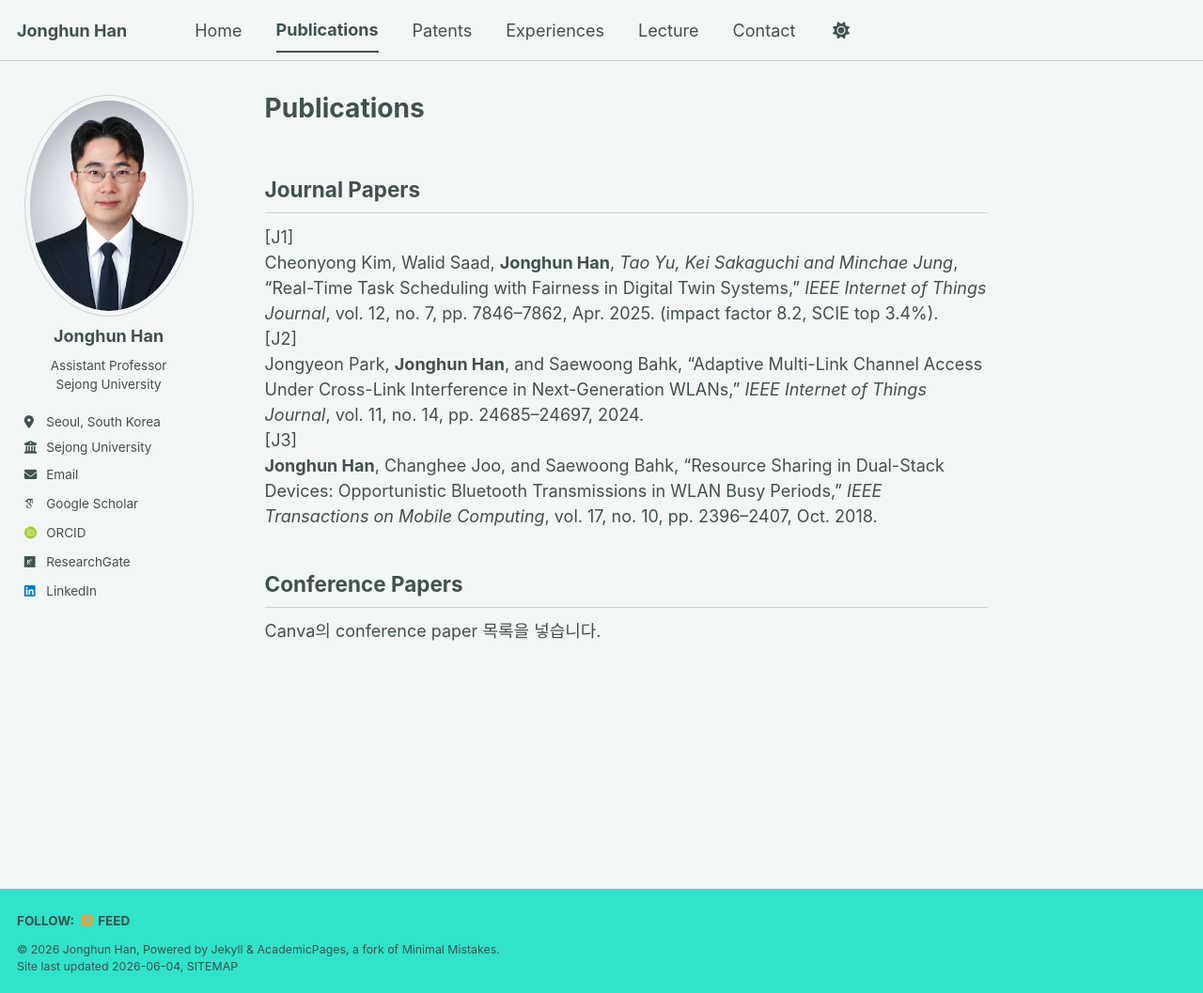
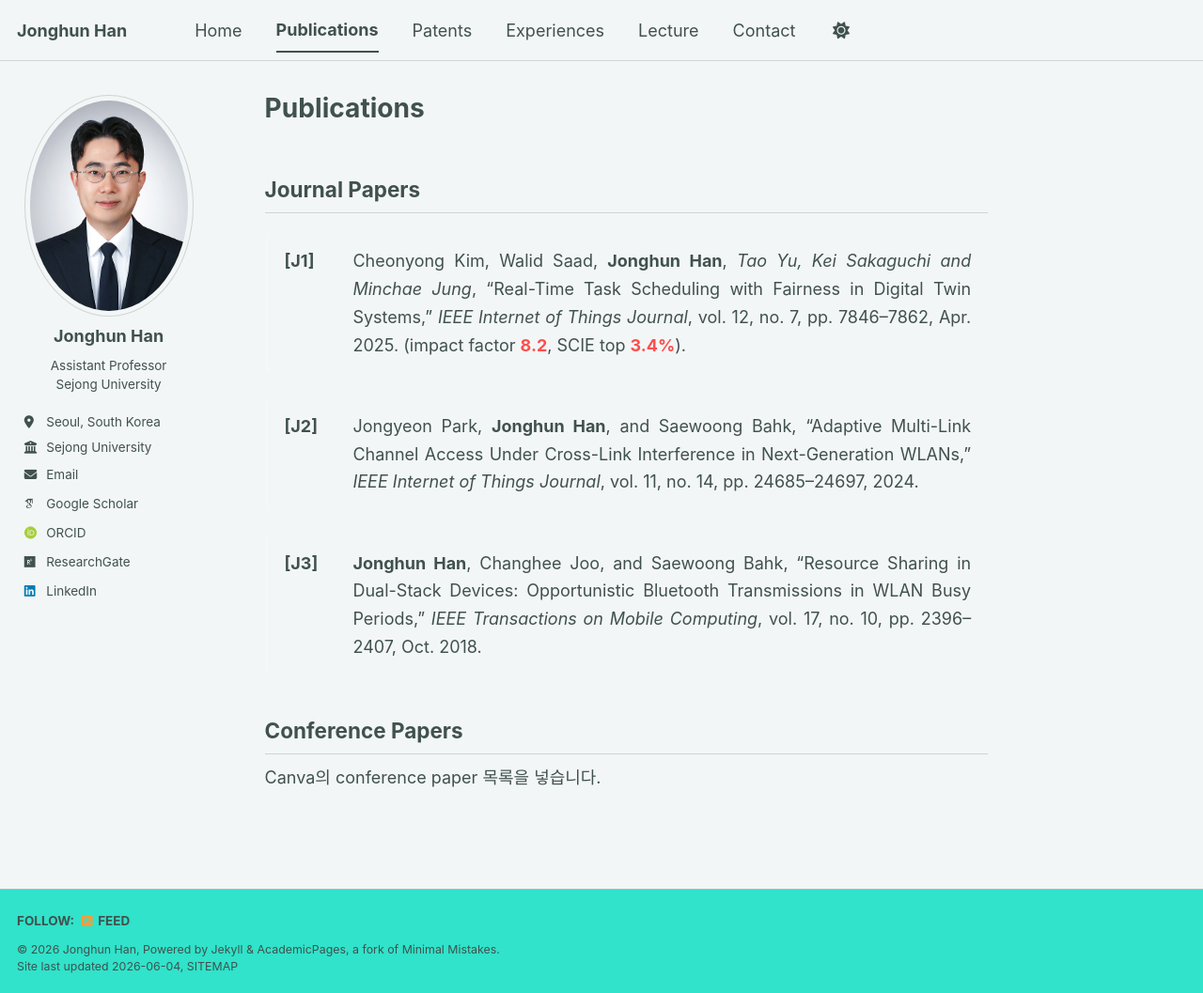
Before and after one commit to icnsl/icnsl.github.io, a Jekyll site: the page built from _pages/publications.md, in a window 1280 px wide and 1057 px high. Shown: the whole window at 94% size. Built offline with Jekyll 4.4.1, drawn with Linux system fonts in a browser that asks for light colours; some web fonts are replaced; a script bundle is joined from its source files by our own code; library files that are not in the unit come from our copies.

Commit message:
Update _page.scss

```diff
--- a/_sass/layout/_page.scss
+++ b/_sass/layout/_page.scss
@@ -411,3 +411,73 @@
 .page__content .bio-text p {
   margin-bottom: 1.1em;
 }
+
+/* Publications page: aligned citation layout */
+.page__content .pub-list {
+  max-width: 900px;
+}
+
+.page__content .pub-entry {
+  display: grid;
+  grid-template-columns: 3.6rem minmax(0, 1fr);
+  column-gap: 0.45rem;
+  align-items: baseline;
+  margin: 1.15rem 0 1.45rem;
+  line-height: 1.65;
+}
+
+.page__content .pub-no {
+  font-weight: 700;
+  white-space: nowrap;
+}
+
+.page__content .pub-citation {
+  text-align: justify;
+  text-align-last: left;
+  text-justify: inter-word;
+  hyphens: auto;
+  -webkit-hyphens: auto;
+  overflow-wrap: break-word;
+  word-spacing: normal;
+  letter-spacing: normal;
+}
+
+.page__content .pub-title {
+  font-weight: 600;
+}
+
+.page__content .pub-impact {
+  white-space: normal;
+}
+
+.page__content .pub-red {
+  color: #ff4d4d;
+  font-weight: 700;
+}
+
+/* Optional: subtle publication card style */
+.page__content .pub-entry {
+  padding: 0.85rem 1rem;
+  border-left: 3px solid rgba(255, 255, 255, 0.22);
+  border-radius: 0.45rem;
+  background: rgba(255, 255, 255, 0.035);
+}
+
+.page__content .pub-entry:hover {
+  background: rgba(255, 255, 255, 0.06);
+}
+
+@media (max-width: 600px) {
+  .page__content .pub-entry {
+    grid-template-columns: 1fr;
+    row-gap: 0.15rem;
+  }
+
+  .page__content .pub-no {
+    margin-bottom: 0.1rem;
+  }
+
+  .page__content .pub-citation {
+    text-align: left;
+  }
+}
```
